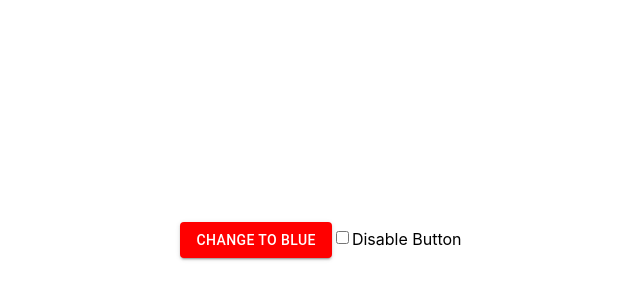
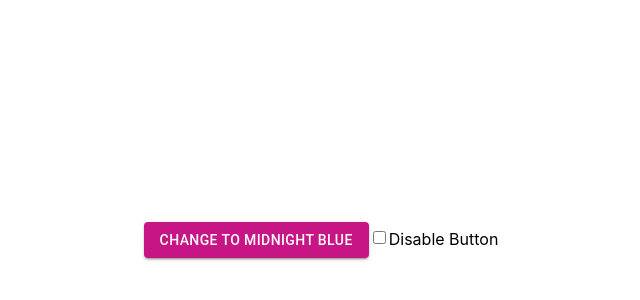
Before and after one commit to ashychiu/jest-react-testing-library, a React (Create React App) app: page / in a window 1280 px wide. Shown: the part 160-460 px from the top of the page, without its empty margins (319-959 px from the left). Built offline with nearby package versions, Linux system fonts and the light colour scheme.

Commit message:
Update button background colours and corresponding tests

```diff
--- a/src/App.js
+++ b/src/App.js
@@ -1,11 +1,13 @@
 import { useState } from "react";
 import "./App.css";
 import { Button, Grid } from "@mui/material";
+import { convertCamelWithSpaces } from "./AppLogic.ts";
 
 function App() {
-  const [buttonColor, setButtonColor] = useState("red");
+  const [buttonColor, setButtonColor] = useState("MediumVioletRed");
   const [disableButton, setDisableButton] = useState(false);
-  const newButtonColor = buttonColor === "red" ? "blue" : "red";
+  const newButtonColor =
+    buttonColor === "MediumVioletRed" ? "MidnightBlue" : "MediumVioletRed";
 
   const changeColor = () => {
     setButtonColor(newButtonColor);
@@ -25,7 +27,7 @@ function App() {
           variant="contained"
           disabled={disableButton}
         >
-          Change to {newButtonColor}
+          Change to {convertCamelWithSpaces(newButtonColor)}
         </Button>
         <input
           type="checkbox"
--- a/src/AppLogic.ts
+++ b/src/AppLogic.ts
@@ -1,3 +1,3 @@
-export function convertCamelWithSpaces(colorName: string) {
+export function convertCamelWithSpaces(colorName: string): string {
   return colorName.replace(/\B([A-Z])\B/g, " $1");
 }
```
Also changed, not shown: 1 other file (tests, documents, lock files or other folders).
